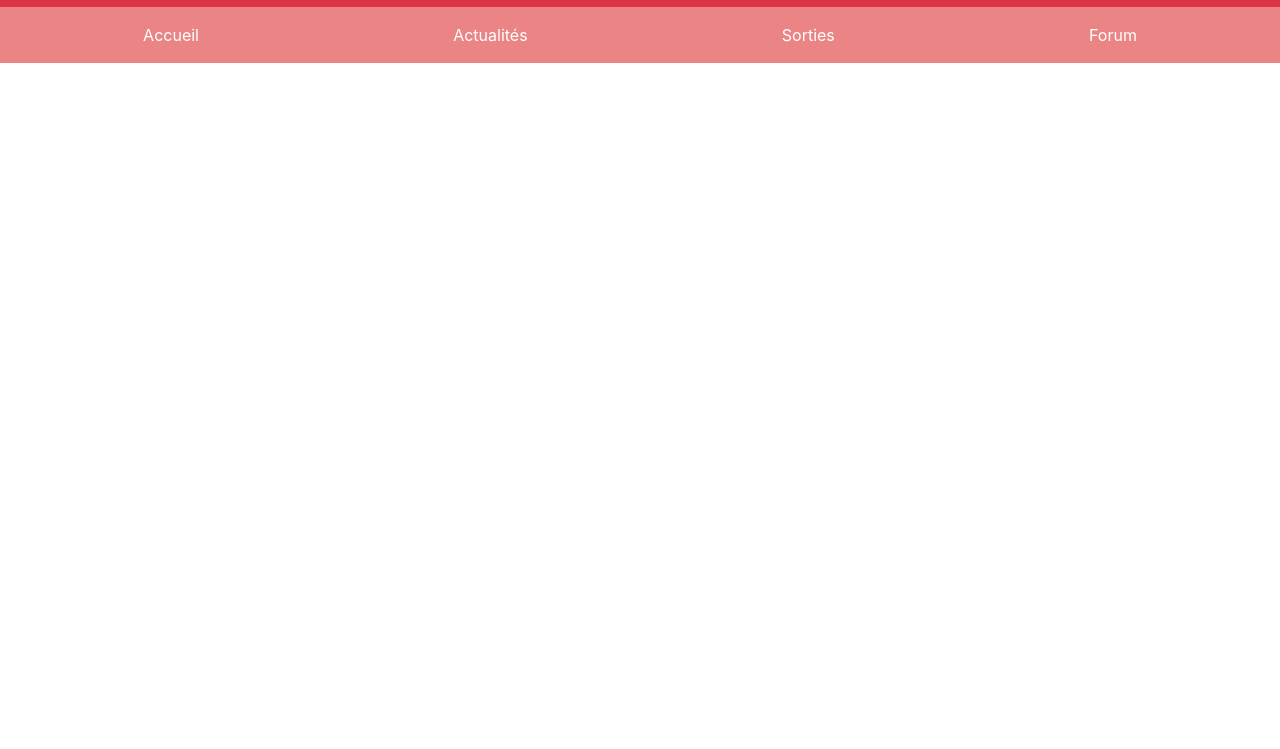
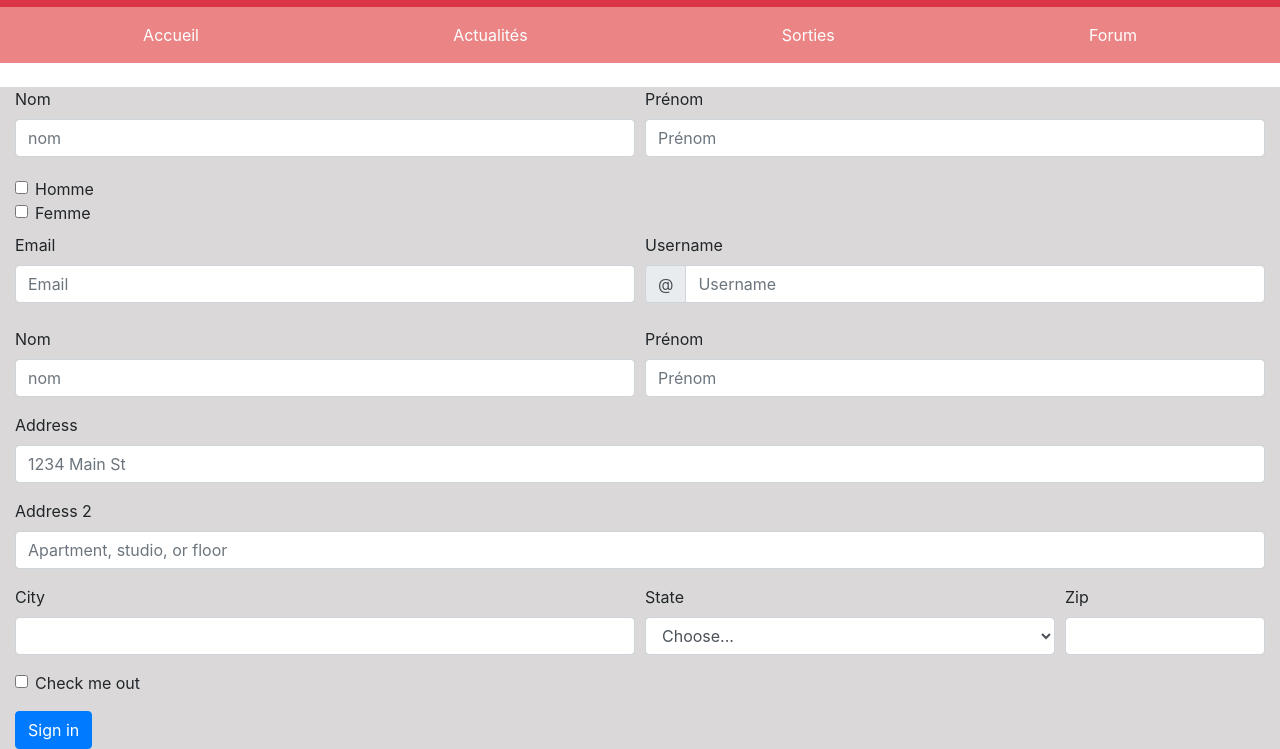
Before and after one commit to Doan94/BootstrapSneakie, a plain HTML site: page pages/formulaire.html in a window 1280 px wide. Shown: the part 115-864 px from the top of the page. Before the commit the page ends 800 px from the top, so only its background shows below. Drawn offline with nearby package versions, Linux system fonts and the light colour scheme; a web font is replaced by a local one.

Commit message:
Update formulaire.html

```diff
--- a/pages/formulaire.html
+++ b/pages/formulaire.html
@@ -60,6 +60,105 @@
       </nav>
     </nav>
     <!--end tablet navbar-->
+    <!--formulaire-->
+    <div class="formulaire container-fluid">
+        <form>
+          <!--nom et prénom-->
+          <div class="form-row mt-4">
+            <div class="form-group col-md-6">
+              <label for="inputSurname">Nom</label>
+              <input type="nom" class="form-control" id="inputSurname" placeholder="nom">
+            </div>
+            <div class="form-group col-md-6">
+              <label for="inputName">Prénom</label>
+              <input type="prenom" class="form-control" id="inputName" placeholder="Prénom">
+            </div>
+          </div>
+          <!--fin nom et prénom-->
+          <!--sexe-->
+          <div class="form-check mt-1">
+            <input class="form-check-input" type="checkbox" value="" id="defaultCheck1">
+            <label class="form-check-label" for="defaultCheck1">
+              Homme
+            </label>
+          </div>
+          <div class="form-check">
+            <input class="form-check-input" type="checkbox" value="" id="defaultCheck2">
+            <label class="form-check-label" for="defaultCheck2">
+              Femme
+            </label>
+          </div>
+          <!--fin sexe-->
+          <!--mail et username-->
+          <div class="form-row mt-2">
+            <div class="form-group col-md-6">
+              <label for="inputEmail4">Email</label>
+              <input type="email" class="form-control" id="inputEmail4" placeholder="Email">
+            </div>
+            <div class="form-group col-md-6">
+              <label for="inlineFormInputGroupUsername">Username</label>
+              <label class="sr-only" for="inlineFormInputGroupUsername">Username</label>
+                <div class="input-group">
+                  <div class="input-group-prepend">
+                    <div class="input-group-text">@</div>
+                  </div>
+                  <input type="text" class="form-control" id="inlineFormInputGroupUsername" placeholder="Username">
+                </div>
+            </div>
+          </div>
+          <!--fin mail et username-->
+          <!--mot de passe et confirmation-->
+          <div class="form-row mt-2">
+            <div class="form-group col-md-6">
+              <label for="inputEmail4">Nom</label>
+              <input type="nom" class="form-control" id="inputEmail4" placeholder="nom">
+            </div>
+            <div class="form-group col-md-6">
+              <label for="inputPassword4">Prénom</label>
+              <input type="prenom" class="form-control" id="inputPassword4" placeholder="Prénom">
+            </div>
+          </div>
+          <!--fin mot de passe et confirmation-->
+          <div class="form-group">
+            <label for="inputAddress">Address</label>
+            <input type="text" class="form-control" id="inputAddress" placeholder="1234 Main St">
+          </div>
+          <div class="form-group">
+            <label for="inputAddress2">Address 2</label>
+            <input type="text" class="form-control" id="inputAddress2" placeholder="Apartment, studio, or floor">
+          </div>
+          <div class="form-row">
+            <div class="form-group col-md-6">
+              <label for="inputCity">City</label>
+              <input type="text" class="form-control" id="inputCity">
+            </div>
+            <div class="form-group col-md-4">
+              <label for="inputState">State</label>
+              <select id="inputState" class="form-control">
+                <option selected>Choose...</option>
+                <option>...</option>
+              </select>
+            </div>
+            <div class="form-group col-md-2">
+              <label for="inputZip">Zip</label>
+              <input type="text" class="form-control" id="inputZip">
+            </div>
+          </div>
+          <div class="form-group">
+            <div class="form-check">
+              <input class="form-check-input" type="checkbox" id="gridCheck">
+              <label class="form-check-label" for="gridCheck">
+                Check me out
+              </label>
+            </div>
+          </div>
+          <button type="submit" class="btn btn-primary">Sign in</button>
+        </form>
+    </div>
+
+
+
+    <!--fin formulaire-->
 
 
 
```
